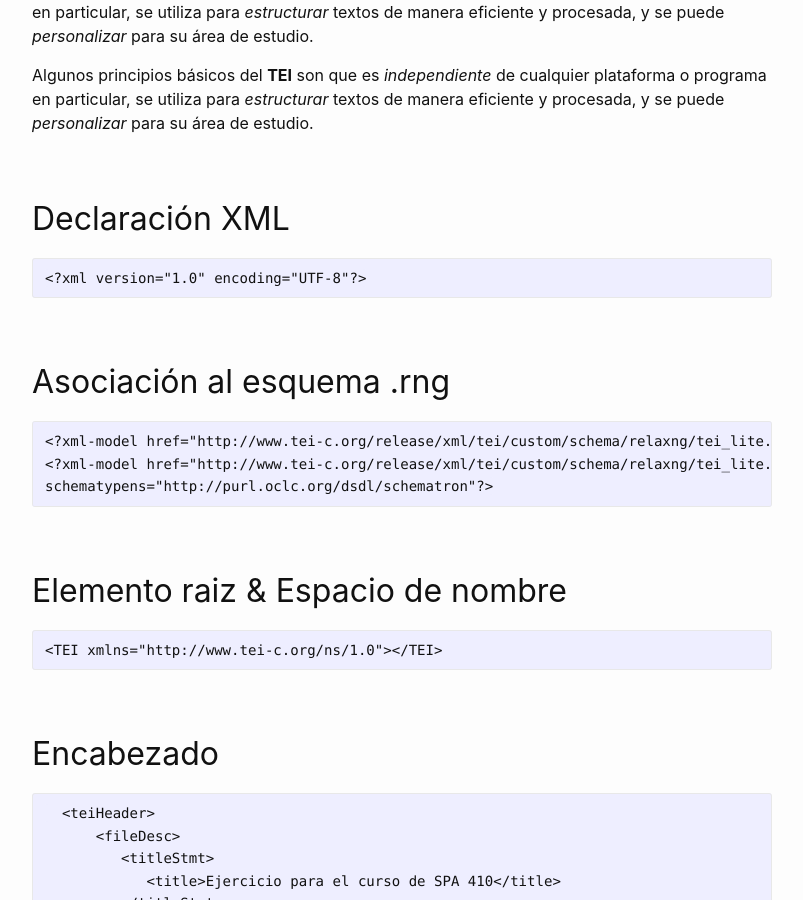
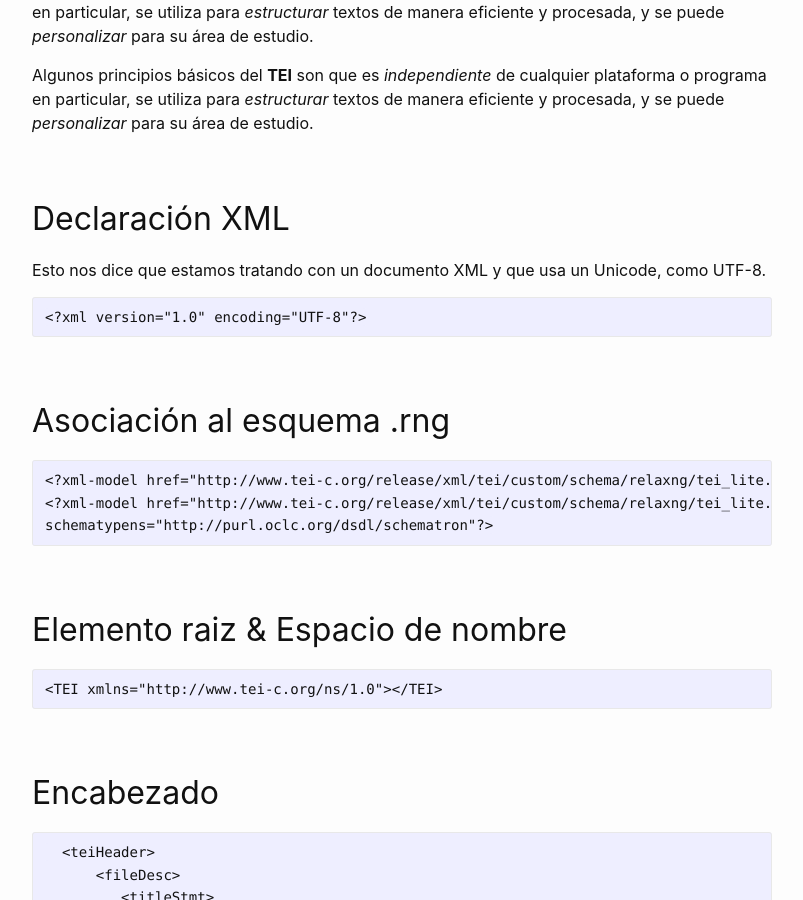
Before and after one commit to miladvh/miladvh.github.io, a Jekyll site: the page built from _posts/2021-10-11-tei.md, in a window 1280 px wide and 900 px high, scrolled down 435 px. Shown: the whole window, without its empty margins (238-1041 px from the left). Built offline with Jekyll 4.4.1, drawn with Linux system fonts in a browser that asks for light colours.

Commit message:
Update 2021-10-11-tei.md

````diff
--- a/_posts/2021-10-11-tei.md
+++ b/_posts/2021-10-11-tei.md
@@ -14,6 +14,8 @@ Algunos principios básicos del **TEI** son que es *independiente* de cualquier
 Algunos principios básicos del **TEI** son que es *independiente* de cualquier plataforma o programa en particular, se utiliza para *estructurar* textos de manera eficiente y procesada, y se puede *personalizar* para su área de estudio.
 
 ## Declaración XML
+
+Esto nos dice que estamos tratando con un documento XML y que usa un Unicode, como UTF-8.
 ```
 <?xml version="1.0" encoding="UTF-8"?>
 ```
````
